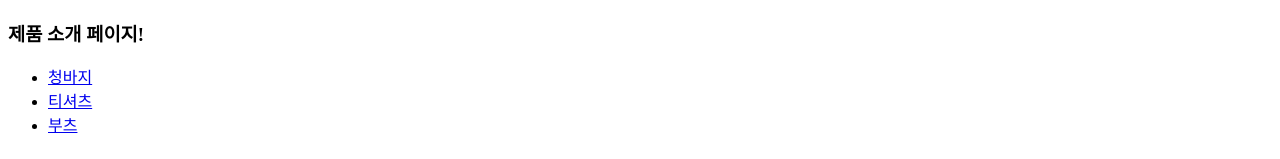
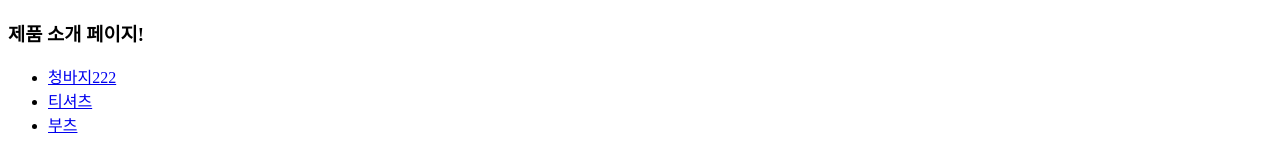
Before and after one commit to Miintoo/nextjs-note, a Next.js app: page /products in a window 1280 px wide. Shown: the part 139-298 px from the top of the page. Built offline with nearby package versions, Linux system fonts and the light colour scheme.

Commit message:
Add: ISR

```diff
--- a/data/products.json
+++ b/data/products.json
@@ -1,7 +1,7 @@
 [
   {
     "id": "1234",
-    "name": "청바지",
+    "name": "청바지222",
     "price": 5000
   },
   {
--- a/src/app/products/[slug]/page.tsx
+++ b/src/app/products/[slug]/page.tsx
@@ -1,5 +1,7 @@
 import { getProduct, getProducts } from '@/service/products';
 import { notFound } from 'next/navigation';
+
+export const revalidate = 3;
 
 type Props = {
   params: {
--- a/src/app/products/page.tsx
+++ b/src/app/products/page.tsx
@@ -1,7 +1,7 @@
 import { getProducts } from '@/service/products';
 import Link from 'next/link';
 
-
+export const revalidate = 3;
 
 export default async function ProductsPage() {
   // 서버 파일(DB)에 있는 제품의 리스트를 읽어와서 그걸 보여줌
```
